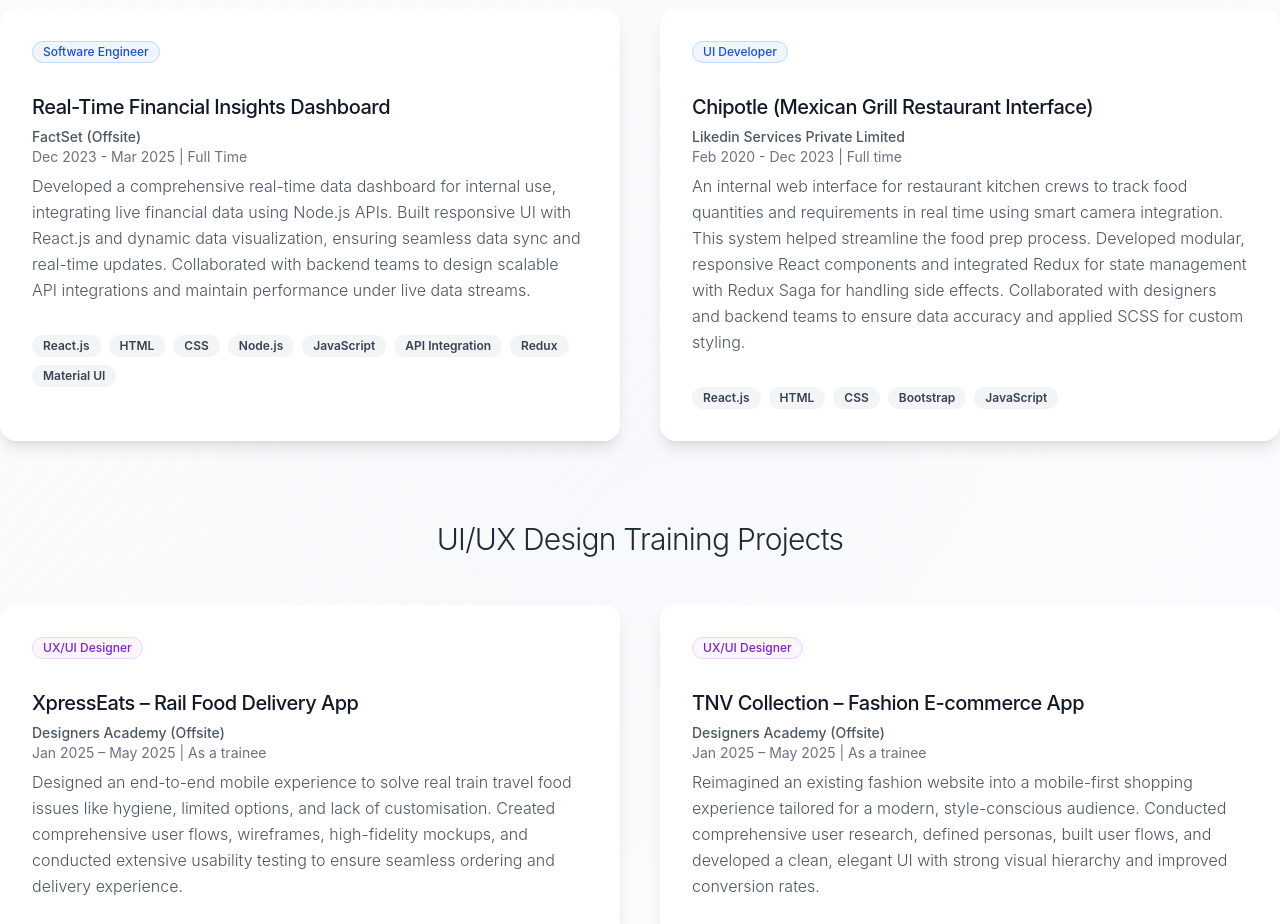
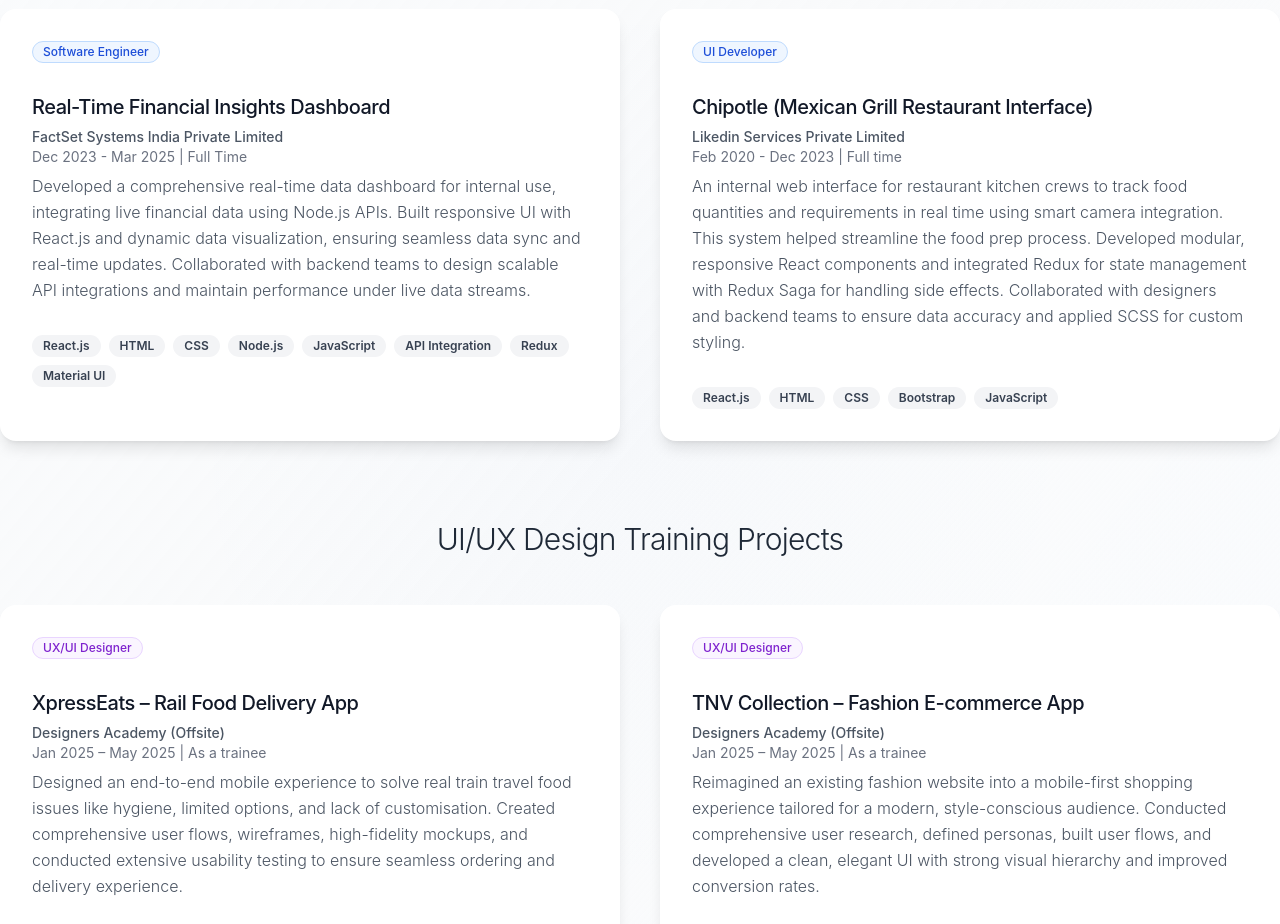
Before and after one commit to nseelam02-tech/snr-portfolio, a React (Vite) app: page / in a window 1280 px wide. Shown: the part 2240-3164 px from the top of the page. Built offline with nearby package versions, Linux system fonts and the light colour scheme.

Commit message:
Drive link Changed

```diff
--- a/src/main.tsx
+++ b/src/main.tsx
@@ -1,17 +1,16 @@
+import React from 'react'
+import { createRoot } from 'react-dom/client'
+import App from './App.tsx'
+import './index.css'
 
-import React from 'react';
-import { createRoot } from 'react-dom/client';
-import App from './App.tsx';
-import './index.css';
-
-const container = document.getElementById("root");
+const container = document.getElementById('root')
 if (!container) {
-  throw new Error("Root element not found");
+  throw new Error('Root element not found')
 }
 
-const root = createRoot(container);
+const root = createRoot(container)
 root.render(
   <React.StrictMode>
     <App />
   </React.StrictMode>
-);
+)
--- a/src/pages/Index.tsx
+++ b/src/pages/Index.tsx
@@ -88,7 +88,7 @@
 
   const downloadResume = () => {
     window.open(
-      'https://drive.google.com/file/d/1KPEsrwDsUZnZat2j87shyOJLqV6XgRUq/view?usp=sharing'
+      'https://drive.google.com/file/d/1QG8TxsJ4VkrocwqMiyc345jfocrDvAHz/view?usp=sharing'
     )
   }
 
@@ -183,7 +183,7 @@
   const professionalWork = [
     {
       title: 'Real-Time Financial Insights Dashboard',
-      company: 'FactSet (Offsite)',
+      company: 'FactSet Systems India Private Limited',
       period: 'Dec 2023 - Mar 2025 | Full Time',
       role: 'Software Engineer',
       description:
```
